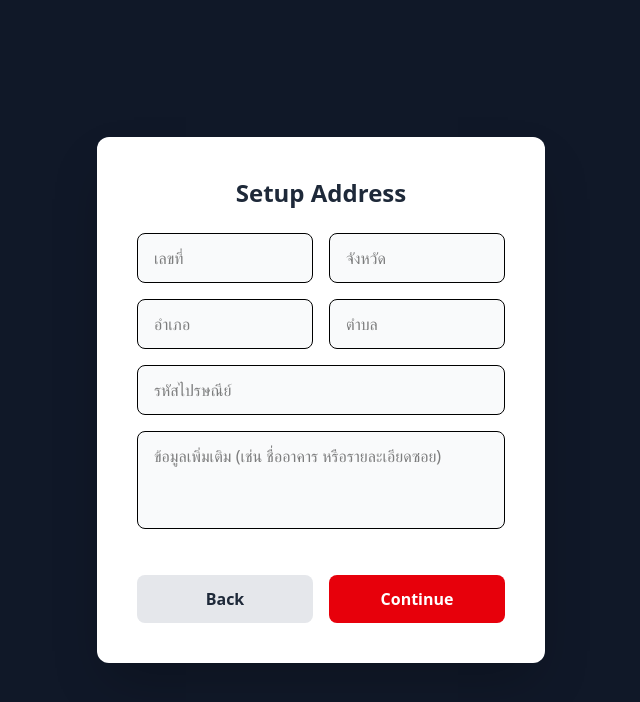
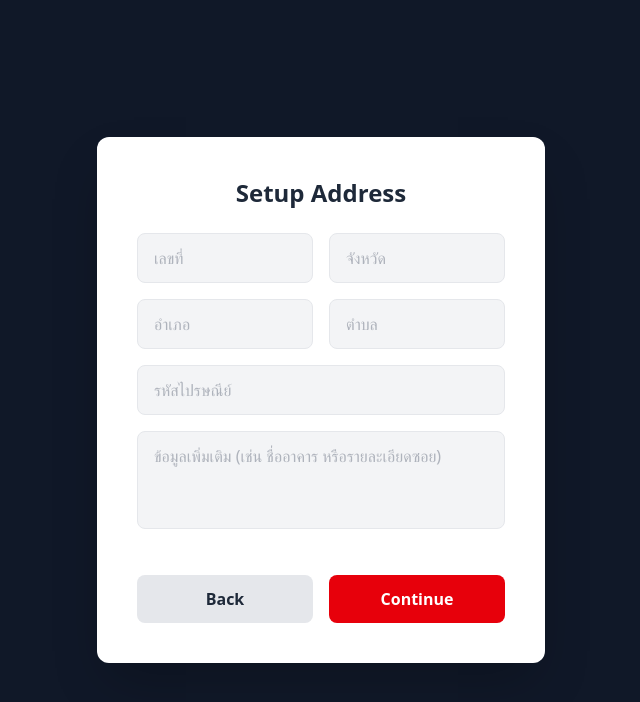
Before and after one commit to Ak1Ena/CarServiceSystem, a React (Vite) app in the folder frontend/: page /register in a window 1280 px wide. Both pictures are taken after a click on the button "Continue". Shown: the top 702 px of the page, without its empty margins (319-959 px from the left). Built offline with nearby package versions, Linux system fonts and the light colour scheme.

Commit message:
edit register in step 2: Setup Address

```diff
--- a/frontend/src/features/user/pages/register.jsx
+++ b/frontend/src/features/user/pages/register.jsx
@@ -25,7 +25,7 @@ const Step1ID = ({ formData, handleChange, nextStep }) => (
 const Step2Address = ({ formData, handleChange, prevStep, nextStep }) => (
     <div className="space-y-4">
         <div className="flex space-x-4">
-            {/* Input: บ้านเลขที่ (House No) */}
+
             <input
                 type="text"
                 name="addressHouseNo"
@@ -33,10 +33,9 @@ const Step2Address = ({ formData, handleChange, prevStep, nextStep }) => (
                 value={formData.addressHouseNo}
                 onChange={handleChange}
                 required
-                className="w-1/2 px-4 py-3 bg-gray-50 border rounded-lg focus:outline-none focus:ring-2 focus:ring-red-500"
+                className="w-1/2 px-4 py-3 bg-gray-100 border border-gray-200 text-gray-500 rounded-lg focus:outline-none focus:ring-2 focus:ring-red-500"
             />
 
-            {/* Select: จังหวัด (Province) - ใช้ Input ชั่วคราว */}
             <input
                 type="text"
                 name="addressProvince"
@@ -44,12 +43,12 @@ const Step2Address = ({ formData, handleChange, prevStep, nextStep }) => (
                 value={formData.addressProvince}
                 onChange={handleChange}
                 required
-                className="w-1/2 px-4 py-3 bg-gray-50 border rounded-lg focus:outline-none focus:ring-2 focus:ring-red-500"
+                className="w-1/2 px-4 py-3 bg-gray-100 border border-gray-200 text-gray-500 rounded-lg focus:outline-none focus:ring-2 focus:ring-red-500"
             />
         </div>
 
         <div className="flex space-x-4">
-            {/* Select: อำเภอ (District) */}
+
             <input
                 type="text"
                 name="addressDistrict"
@@ -57,10 +56,9 @@ const Step2Address = ({ formData, handleChange, prevStep, nextStep }) => (
                 value={formData.addressDistrict}
                 onChange={handleChange}
                 required
-                className="w-1/2 px-4 py-3 bg-gray-50 border rounded-lg focus:outline-none focus:ring-2 focus:ring-red-500"
+                className="w-1/2 px-4 py-3 bg-gray-100 border border-gray-200 text-gray-500 rounded-lg focus:outline-none focus:ring-2 focus:ring-red-500"
             />
 
-            {/* Select: ตำบล (Sub-District) */}
             <input
                 type="text"
                 name="addressSubDistrict"
@@ -68,11 +66,10 @@ const Step2Address = ({ formData, handleChange, prevStep, nextStep }) => (
                 value={formData.addressSubDistrict}
                 onChange={handleChange}
                 required
-                className="w-1/2 px-4 py-3 bg-gray-50 border rounded-lg focus:outline-none focus:ring-2 focus:ring-red-500"
+                className="w-1/2 px-4 py-3 bg-gray-100 border border-gray-200 text-gray-500 rounded-lg focus:outline-none focus:ring-2 focus:ring-red-500"
             />
         </div>
 
-        {/* Input: รหัสไปรษณีย์ (Zip Code) */}
         <input
             type="text"
             name="addressZipCode"
@@ -80,16 +77,15 @@ const Step2Address = ({ formData, handleChange, prevStep, nextStep }) => (
             value={formData.addressZipCode}
             onChange={handleChange}
             required
-            className="w-full px-4 py-3 bg-gray-50 border rounded-lg focus:outline-none focus:ring-2 focus:ring-red-500"
+                className="w-full px-4 py-3 bg-gray-100 border border-gray-200 text-gray-500 rounded-lg focus:outline-none focus:ring-2 focus:ring-red-500"
         />
 
-        {/* Textarea: ข้อมูลเพิ่มเติม (Address Detail) */}
         <textarea
             name="addressDetail"
             placeholder="ข้อมูลเพิ่มเติม (เช่น ชื่ออาคาร หรือรายละเอียดซอย)"
             value={formData.addressDetail}
             onChange={handleChange}
-            className="w-full px-4 py-3 bg-gray-50 border rounded-lg focus:outline-none focus:ring-2 focus:ring-red-500 resize-none"
+            className="w-full px-4 py-3 bg-gray-100 border border-gray-200 text-gray-500 rounded-lg focus:outline-none focus:ring-2 focus:ring-red-500 resize-none"
             rows="3">
         </textarea>
 
```
